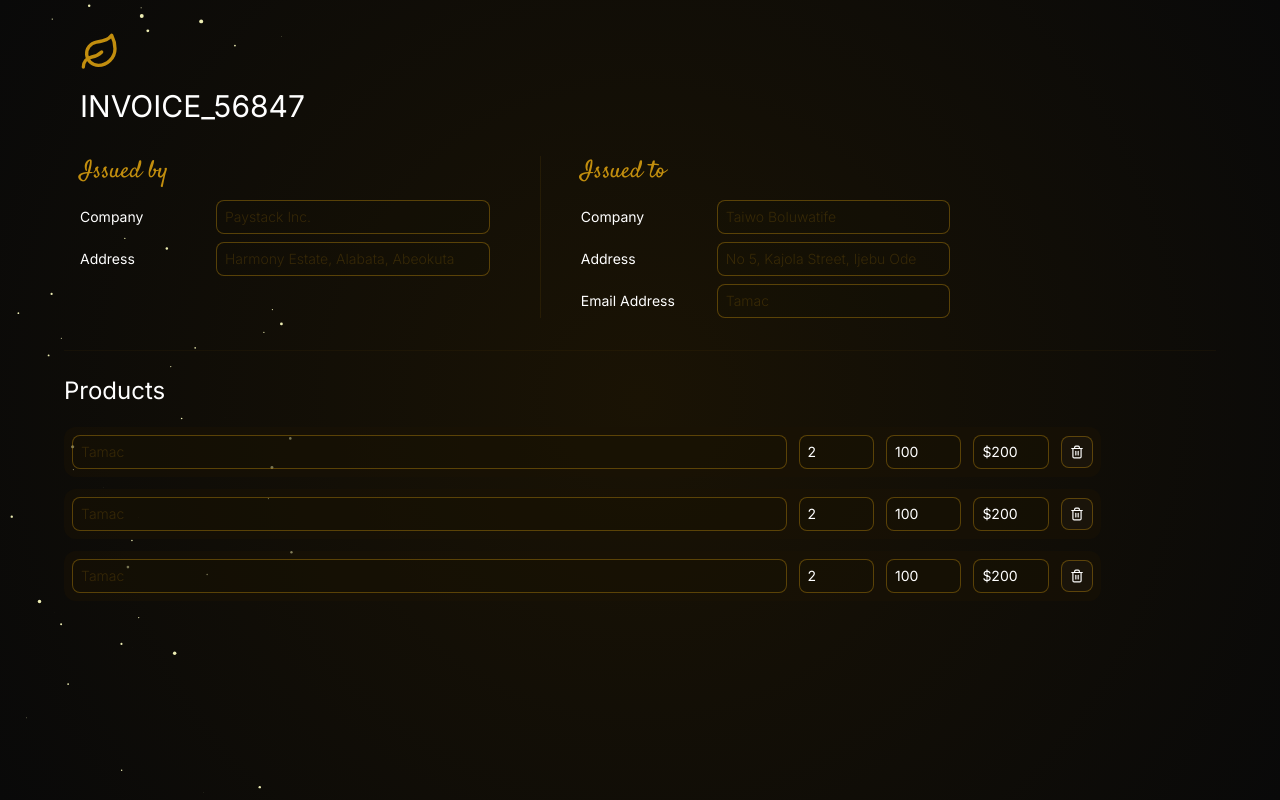
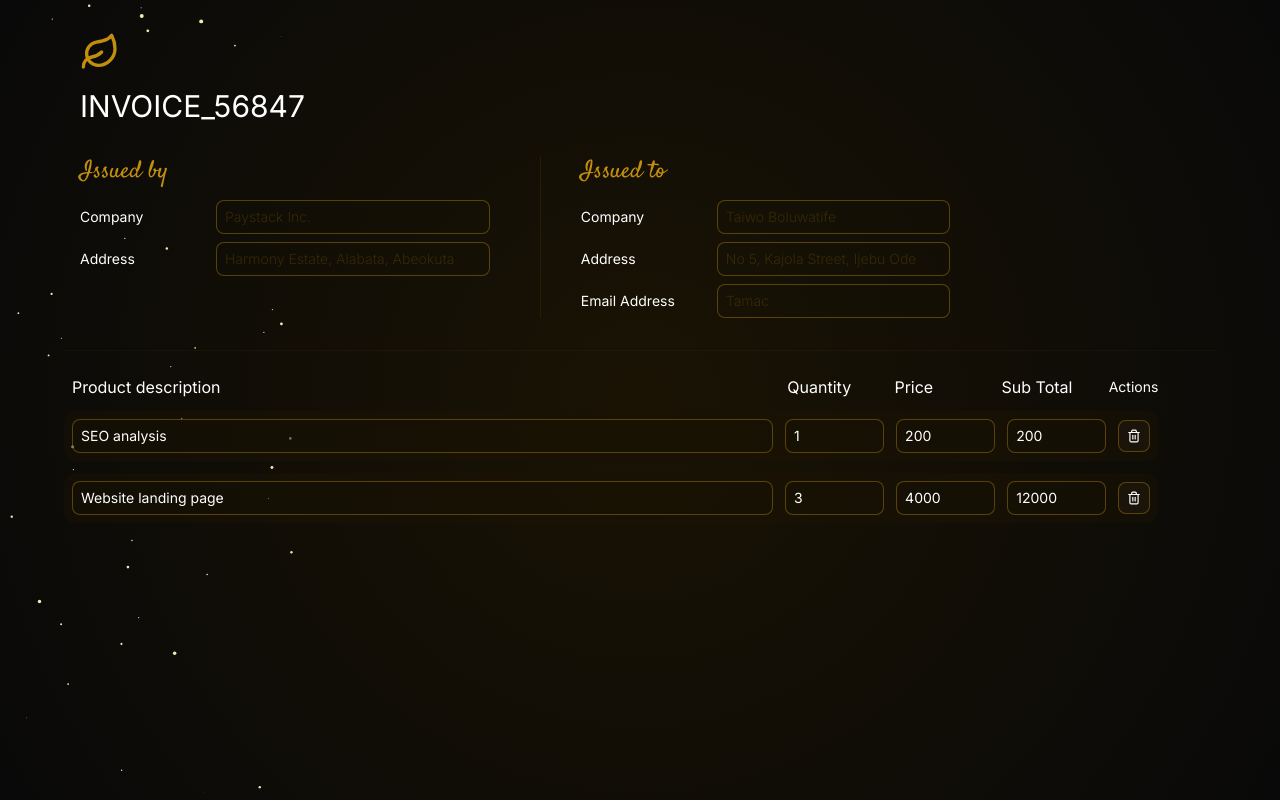
Before and after one commit to blyncnov/text-to-invoice-generator, a Next.js app: page /invoice/1 in a window 1280 px wide. Built offline with nearby package versions, Linux system fonts and the light colour scheme.

Commit message:
Invoice page sleek design

```diff
--- a/src/app/invoice/[invoice_id]/page.tsx
+++ b/src/app/invoice/[invoice_id]/page.tsx
@@ -1,9 +1,17 @@
-import React from "react";
+"use client";
+
+import React, { useState } from "react";
 
 // Font
 import { SatisfyQo } from "@/app/fonts";
 
 const InvoiceDetails = () => {
+  const [products, setProducts] = useState([
+    { id: 1, desc: "SEO analysis", price: 200, qty: 1 },
+    { id: 2, desc: "Website landing page", price: 4000, qty: 3 },
+  ]);
+  const [isLastItem, setIsLastItem] = useState(false);
+
   return (
     <main className="w-full max-w-[90%] py-6 mx-auto">
       <div className="w-full h-full min-h-[calc(87dvh-24px)] text-sm rounded-xl">
@@ -121,47 +129,84 @@ const InvoiceDetails = () => {
         </div>
 
         <section className="w-full flex flex-col gap-5">
-          <div className="w-full">
-            <h3 className="text-2xl text-white font-normal">Products</h3>
+          <div className="w-full max-w-[95%] grid grid-cols-1 gap-3">
+            <div className="w-full grid grid-cols-[65%_1fr_1fr_1fr_auto] items-center gap-3">
+              <div>
+                <p className="px-2 text-base">Product description</p>
+              </div>
+              <div>
+                <p className="text-base">Quantity</p>
+              </div>
+              <div>
+                <p className="text-base">Price</p>
+              </div>
+              <div>
+                <p className="text-base">Sub Total</p>
+              </div>
+              <div>
+                <p>Actions</p>
+              </div>
             </div>
 
-          <div className="w-full grid grid-cols-1 gap-3">
-            {[1, 2, 3].map((product, index) => {
+            {products.map((product) => {
               return (
                 <div
-                  key={index}
-                  className="w-full max-w-[90%] text-sm bg-[rgba(26,19,4,0.5)] p-2 rounded-xl"
+                  key={product.id}
+                  className="w-full text-sm bg-[rgba(26,19,4,0.5)] p-2 rounded-xl"
                 >
-                  <div className="w-full grid grid-cols-[70%_1fr_1fr_1fr_auto] items-center gap-3">
+                  <div className="w-full grid grid-cols-[65%_1fr_1fr_1fr_auto] items-center gap-3">
                     <input
                       type="text"
                       name="p_name"
                       id="p_name"
                       placeholder="Tamac"
-                      className="w-full rounded-lg py-1.5 px-2 placeholder:text-main/20 placeholder:font-light bg-[rgba(26,19,4,0.1)] border border-main/40"
-                    />
-                    <input
-                      type="text"
-                      name="p_name"
-                      id="p_name"
-                      defaultValue={2}
+                      defaultValue={product.desc}
                       className="w-full rounded-lg py-1.5 px-2 placeholder:text-main/20 placeholder:font-light bg-[rgba(26,19,4,0.1)] border border-main/40"
                     />
                     <input
                       type="text"
                       name="p_qty"
                       id="p_qty"
-                      defaultValue={100}
+                      defaultValue={product.qty}
+                      className="w-full rounded-lg py-1.5 px-2 placeholder:text-main/20 placeholder:font-light bg-[rgba(26,19,4,0.1)] border border-main/40"
+                    />
+                    <input
+                      type="text"
+                      name="p_price"
+                      id="p_price"
+                      defaultValue={product.price}
                       className="w-full rounded-lg py-1.5 px-2 placeholder:text-main/20 placeholder:font-light bg-[rgba(26,19,4,0.1)] border border-main/40"
                     />
                     <input
                       type="text"
                       name="p_sub_total"
                       id="p_sub_total"
-                      defaultValue={"$200"}
+                      defaultValue={product.price * product.qty}
                       className="w-full rounded-lg py-1.5 px-2 placeholder:text-main/20 placeholder:font-light bg-[rgba(26,19,4,0.1)] border border-main/40"
                     />
                     <div>
+                      {isLastItem ? (
+                        <button
+                          type="button"
+                          className="w-8 h-8 flex justify-center items-center rounded-lg py-1.5 px-2 bg-[rgba(27,22,12,0.9)] border border-main/40"
+                        >
+                          <svg
+                            xmlns="http://www.w3.org/2000/svg"
+                            width="30"
+                            height="30"
+                            viewBox="0 0 24 24"
+                            fill="none"
+                            stroke="currentColor"
+                            strokeWidth="2"
+                            strokeLinecap="round"
+                            strokeLinejoin="round"
+                            className="lucide lucide-plus"
+                          >
+                            <path d="M5 12h14" />
+                            <path d="M12 5v14" />
+                          </svg>
+                        </button>
+                      ) : (
                         <button
                           type="button"
                           className="w-8 h-8 flex justify-center items-center rounded-lg py-1.5 px-2 bg-[rgba(27,22,12,0.9)] border border-main/40"
@@ -185,6 +230,7 @@ const InvoiceDetails = () => {
                             <line x1="14" x2="14" y1="11" y2="17" />
                           </svg>
                         </button>
+                      )}
                     </div>
                   </div>
                 </div>
```
Lines whose indentation alone changed are shown as unchanged.
